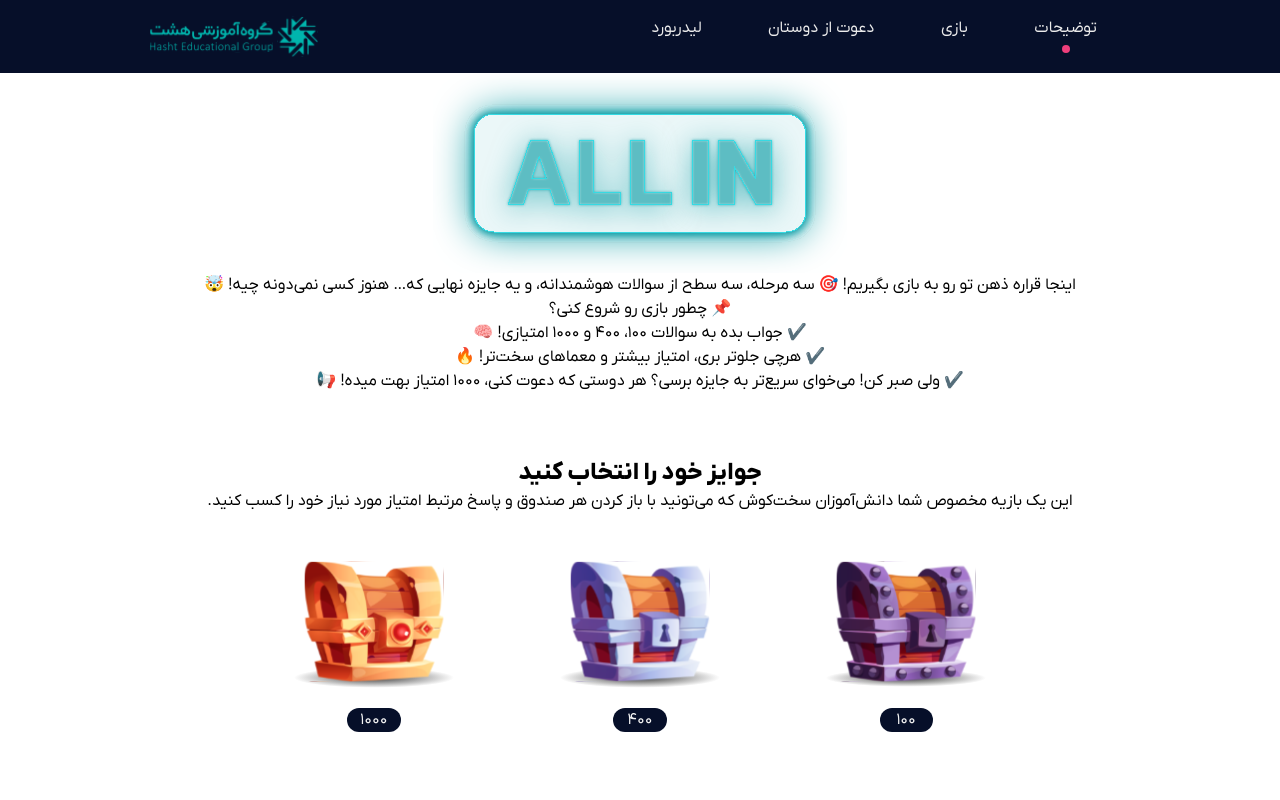
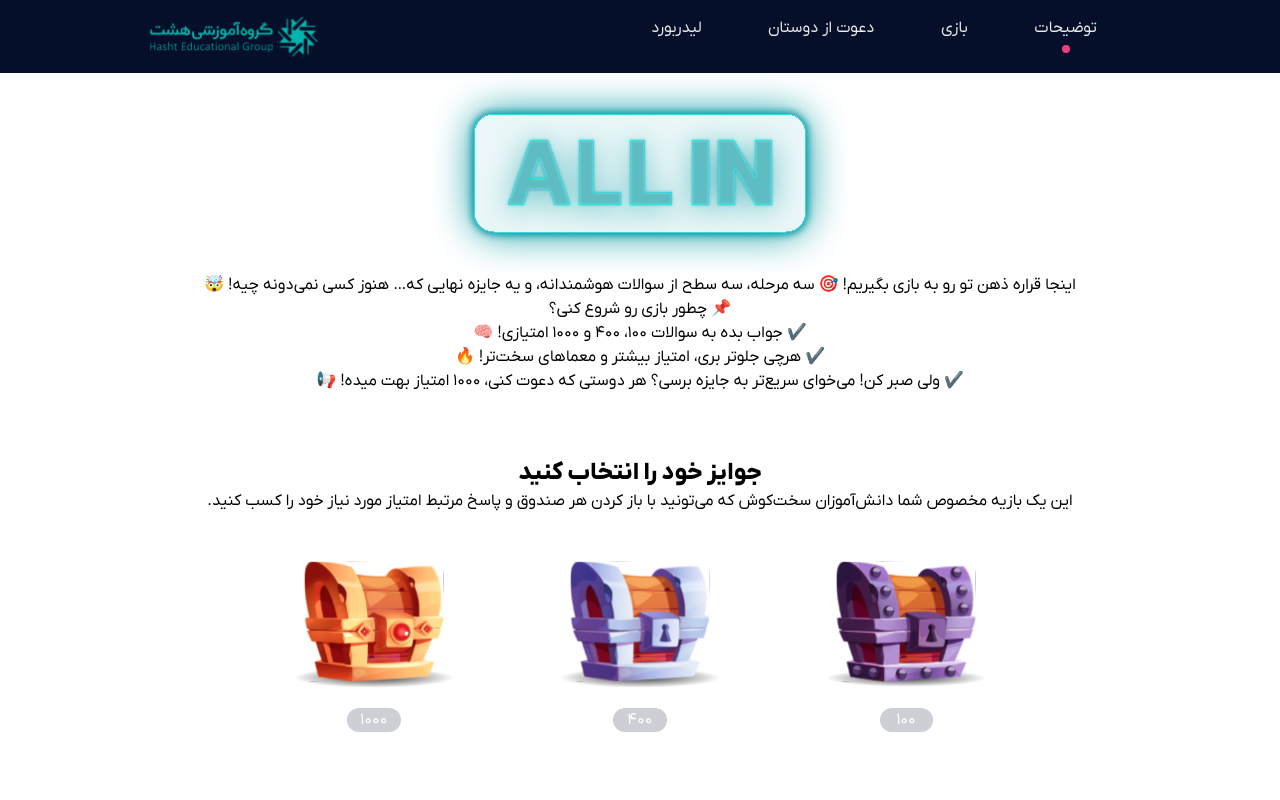
Before and after one commit to Shakiba-Alipour/HashtGroup, a React (Create React App) app in the folder hashtgroup/: page / in a window 1280 px wide. Shown: the top 800 px of the page. Built offline with nearby package versions, Linux system fonts and the light colour scheme; the HTML template or start-up script is replaced by a standard one.

Commit message:
added opacity to the points

```diff
--- a/hashtgroup/src/App.tsx
+++ b/hashtgroup/src/App.tsx
@@ -2,7 +2,7 @@ import React from 'react';
 import './App.css';
 import Navbar from "./components/Navbar";
 import Description from "./components/Description";
-import Game from "./components/Game";
+import Game from "./components/game/Game";
 import Invitation from "./components/Invitation";
 import Leaderboard from "./components/leaderboard/Leaderboard";
 import Footer from "./components/Footer";
--- a/hashtgroup/src/components/Award.tsx
+++ b/hashtgroup/src/components/game/Award.tsx
@@ -8,7 +8,7 @@ interface AwardProps {
 const Award: React.FC<AwardProps> = ({ prize, points }) => {
   return <div className="flex flex-col mt-12 mb-12 items-center">
       {prize}
-      <div className="text-Secondary-Text bg-Background w-1/3 rounded-2xl mt-4">
+      <div className="text-white bg-Background w-1/3 rounded-2xl mt-4 bg-opacity-20">
           {points}
       </div>
   </div>
--- a/hashtgroup/src/components/Game.tsx
+++ b/hashtgroup/src/components/game/Game.tsx
@@ -1,7 +1,7 @@
 import Award from "./Award";
-import BronzePrize from "../assets/boxes/BronzePrize";
-import SilverPrize from "../assets/boxes/SilverPrize";
-import GoldPrize from "../assets/boxes/GoldPrize";
+import BronzePrize from "../../assets/boxes/BronzePrize";
+import SilverPrize from "../../assets/boxes/SilverPrize";
+import GoldPrize from "../../assets/boxes/GoldPrize";
 
 const Game = () => {
   return <div className="mt-16 mb-16" id="game">
```
